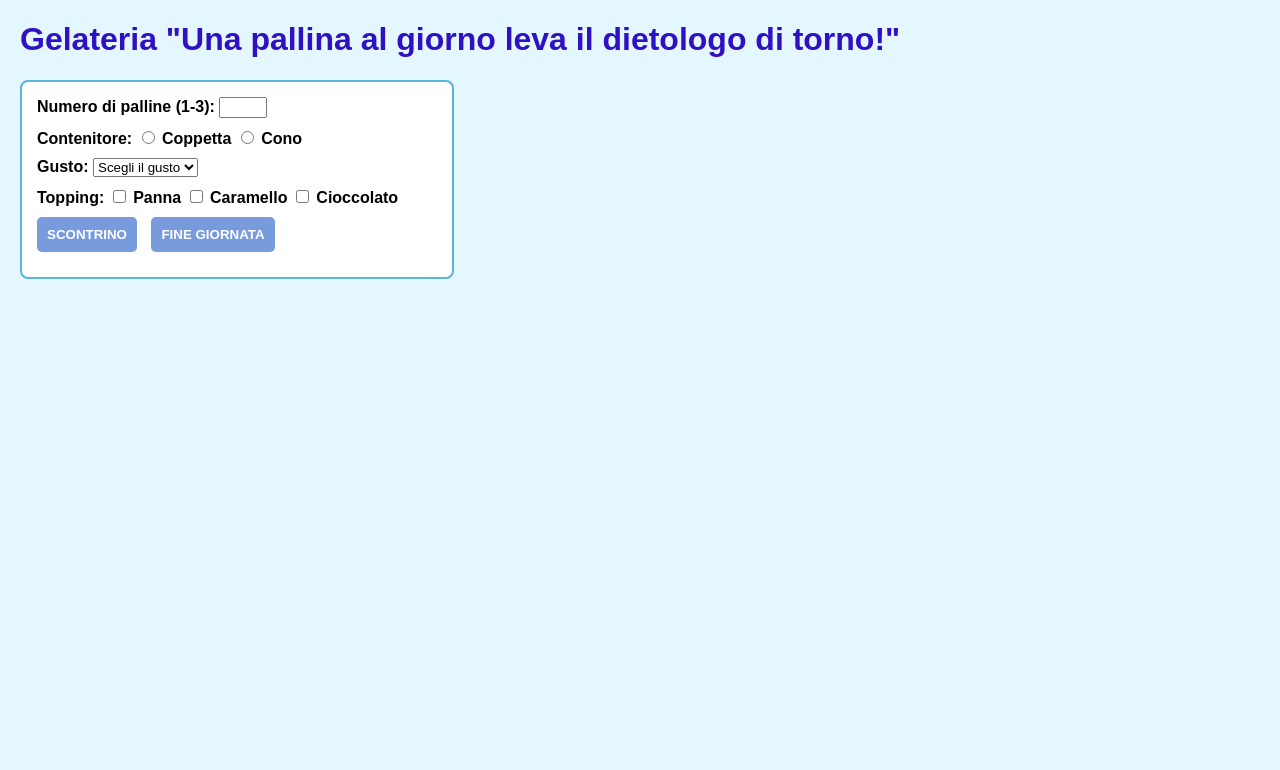
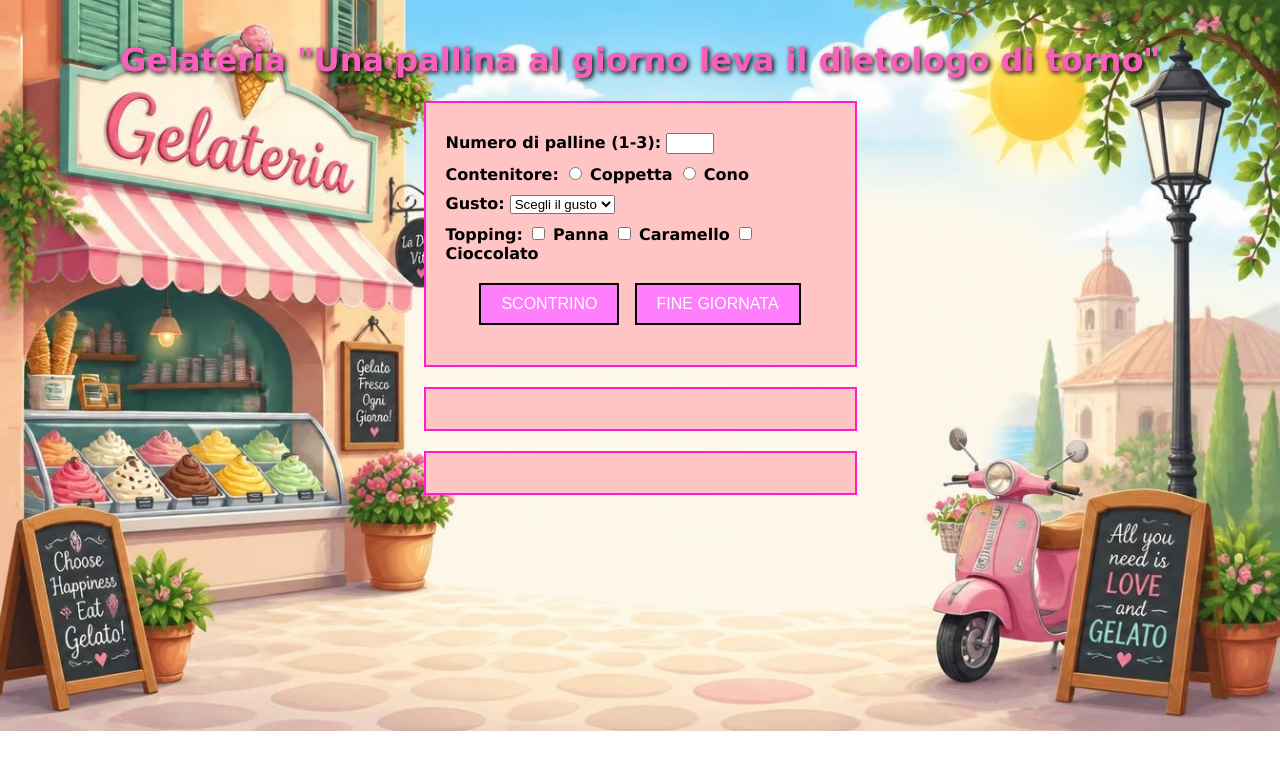
Before and after one commit to Fusco6767/esercizi_git, a plain HTML site: page esGelataio/index.html in a window 1280 px wide. Drawn offline with Linux system fonts and the light colour scheme.

Commit message:
Es gelataio completo e figo

```diff
--- a/esGelataio/index.html
+++ b/esGelataio/index.html
@@ -1,30 +1,40 @@
- <!DOCTYPE html>
+<!DOCTYPE html>
 <html lang="it">
 <head>
-
+     <script src="dist/esGelataio.js" defer></script>
     <meta charset="UTF-8">
     <title>Gelateria</title>
     <style>
         body {
-            font-family: Arial, sans-serif;
-            background-color: #e4f7ff;
-            margin: 20px;
+
+            background-image: url("img/sfondo.jpg");
+            background-repeat: no-repeat;
+            background-size: cover;
+            font-family: Verdana, Arial, sans-serif;
+            margin: 0;
+            padding: 20px;
+
+            text-align: center;
         }
 
         h1 {
-            color: #2f11c3;
+            color: rgb(249, 96, 188);
+            text-shadow: 2px 2px 5px rgb(7, 7, 7);
         }
 
-        .form-container {
-            background-color: white;
-            padding: 15px;
-            border-radius: 8px;
-            border: 2px solid #59b6d8;
-            max-width: 400px;
+
+        .blocco-centrato {
+            background-color: rgb(255, 196, 196);
+            padding: 20px;
+            border: 2px solid rgb(255, 30, 203);
+            width: 389px;
+
+            margin: 20px auto;
+            text-align: left;
         }
 
         div {
-            margin-bottom: 10px;
+            margin: 10px 0px;
         }
 
         label {
@@ -32,38 +42,58 @@
         }
 
         button {
-            background-color: #789bde;
+            background-color: rgb(255, 126, 251);
             color: white;
-            border: none;
-            padding: 10px;
-            margin-right: 10px;
-            cursor: pointer;
-            border-radius: 5px;
+            border: 2px solid black;
+            padding: 10px 20px;
+            text-align: center;
+            text-decoration: none;
+            font-size: 16px;
+            margin: 10px 5px;
+        }
+
+        button:hover {
+            background-color: rgb(255, 71, 249);
+            color: white;
+        }
+
+        #messaggio {
+            color: rgb(255, 0, 251);
             font-weight: bold;
         }
 
-        button:hover {
-            background-color: #1900ff;
+        #scontrino-output, #sommario {
+            color: rgb(105, 0, 0);
+            font-weight: bold;
         }
 
-        #scontrino-output, #sommario {
-            margin-top: 15px;
-            font-weight: bold;
-            color: #333;
-            white-space: pre-wrap;
+        table {
+            border-collapse: collapse;
+            width: 100%;
+            margin-top: 10px;
         }
 
-        #messaggio {
-            color: blue;
-            font-weight: bold;
+        th, td {
+            text-align: left;
+            padding: 8px;
+            border: 1px solid black;
+        }
+
+        th {
+            background-color: rgb(253, 161, 238);
+            color: rgb(255, 190, 246);
+        }
+
+        tr:nth-child(even) {
+            background-color: #f2f2f2;
         }
     </style>
-    <script src="dist/esGelataio.js" defer></script>
 </head>
 <body>
-    <h1>Gelateria "Una pallina al giorno leva il dietologo di torno!"</h1>
+    <h1>Gelateria "Una pallina al giorno leva il dietologo di torno"</h1>
 
-    <div class="form-container">
+
+    <div class="blocco-centrato">
         <div>
             <label for="palline">Numero di palline (1-3):</label>
             <input type="number" id="palline" min="1" max="3">
@@ -96,14 +126,18 @@
             <input type="checkbox" name="topping" value="Cioccolato" id="top-cioccolato"> <label for="top-cioccolato">Cioccolato</label>
         </div>
 
-        <div>
+        <div style="text-align: center;">
             <button type="button" id="btn-scontrino">SCONTRINO</button>
             <button type="button" id="btn-fine">FINE GIORNATA</button>
         </div>
     </div>
 
-    <p id="messaggio"></p>
-    <div id="scontrino-output"></div>
-    <div id="sommario"></div>
+
+    <p id="messaggio" class="blocco-centrato" style="border: none; padding: 0; background: transparent;"></p>
+
+    <div id="scontrino-output" class="blocco-centrato"></div>
+
+    <div id="sommario" class="blocco-centrato"></div>
+
 </body>
 </html>
```
Also changed, not shown: esGelataio/img/sfondo.jpg (added).
